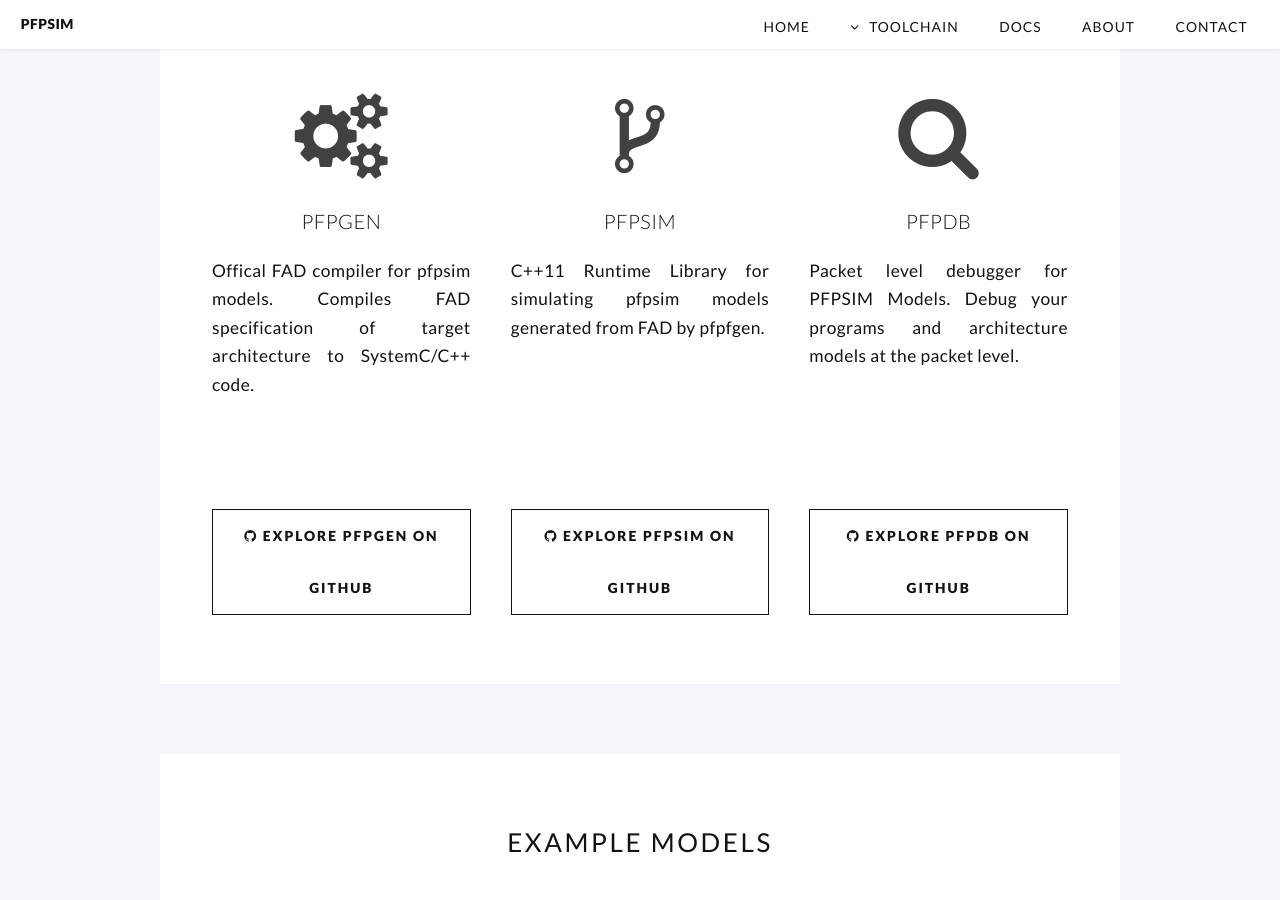
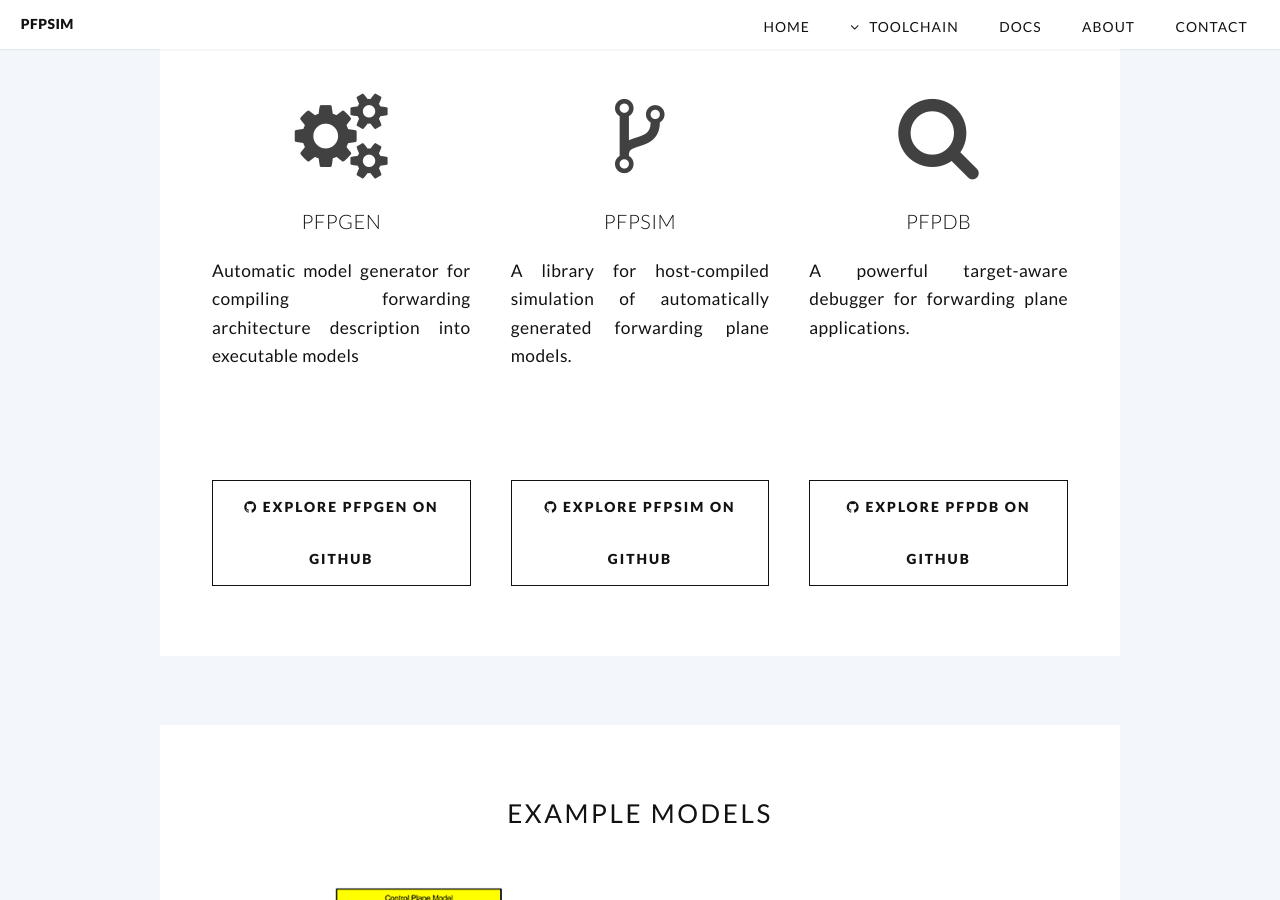
Before and after one commit to pfpsim/pfpsim.github.io, a Jekyll site: the page built from index.html, in a window 1280 px wide and 900 px high, scrolled down 1683 px. Built offline with Jekyll 4.4.1, drawn with Linux system fonts in a browser that asks for light colours.

Commit message:
Update index.html

```diff
--- a/index.html
+++ b/index.html
@@ -53,9 +53,7 @@
                     <header>
                       <h3>PFPGEN</h3>
                     </header>
-                    <p>Offical FAD compiler for pfpsim models.
-                      Compiles FAD specification of target architecture to SystemC/C++ code.
-                    </p>
+                    <p>Automatic model generator for compiling forwarding architecture description into executable models</p>
                   </section>
                 </a>
                 </div>
@@ -66,7 +64,7 @@
                   <header>
                     <h3>PFPSIM</h3>
                   </header>
-                  <p>C++11 Runtime Library for simulating pfpsim models generated from FAD by pfpfgen.</p>
+                  <p>A library for host-compiled simulation of automatically generated forwarding plane models.</p>
                 </section>
                 </a>
               </div>
@@ -77,7 +75,7 @@
                   <header>
                     <h3>PFPDB</h3>
                   </header>
-                  <p>Packet level debugger for PFPSIM Models. Debug your programs and architecture models at the packet level.</p>
+                  <p>A powerful target-aware debugger for forwarding plane applications.</p>
                 </section>
                 </a>
               </div>
```
